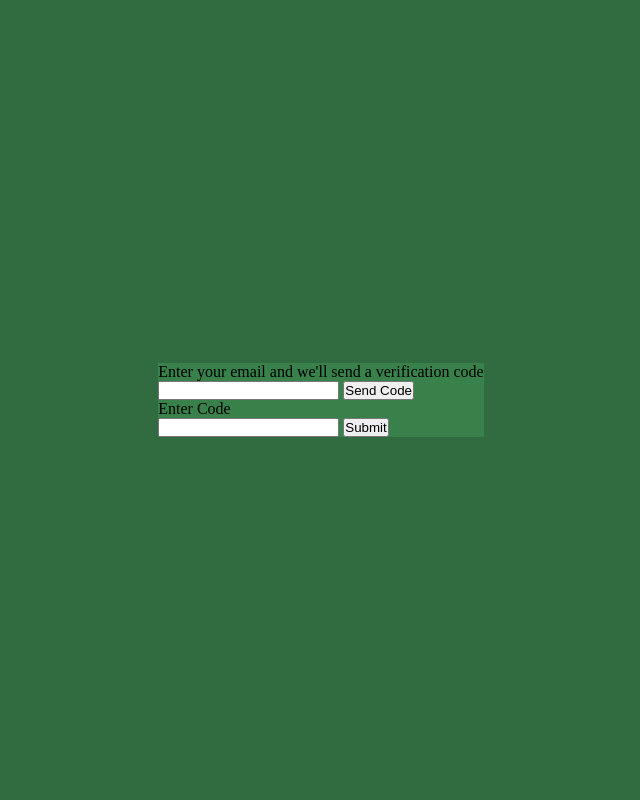
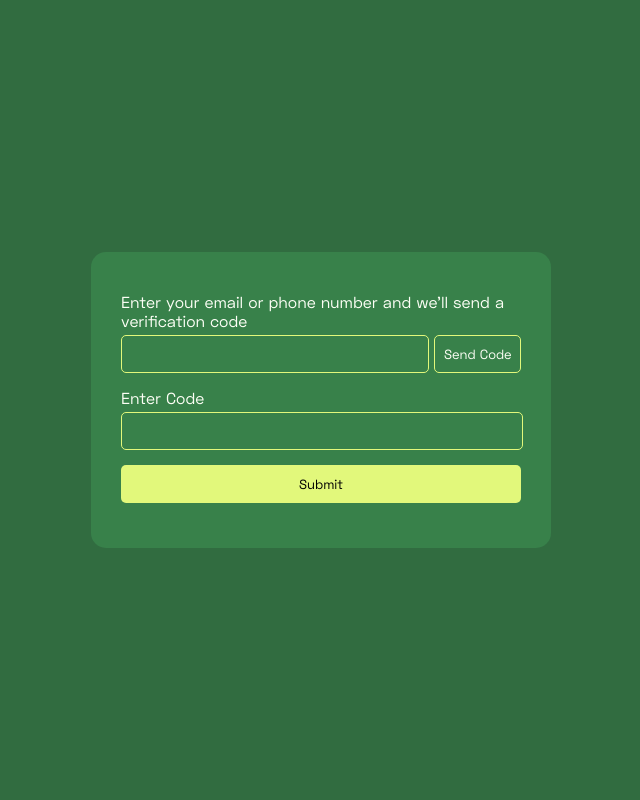
Before and after one commit to AylexCODE/Online-Car-Rental-System, a PHP site: page /auth/passwordReset.php in a window 1280 px wide. Shown: the whole page, without its empty margins (319-959 px from the left). Run offline with PHP 8.4, Linux system fonts and the light colour scheme.

Commit message:
Initial Setup

```diff
--- a/auth/passwordReset.php
+++ b/auth/passwordReset.php
@@ -3,10 +3,18 @@
     <head>
         <meta charset="UTF-8">
         <meta name="viewport" content="width=device-width, initial-scale=1.0">
+        <script src="../home/vendor/jquery-3.7.1.min.js"></script>
         <style type="text/css">
             *{
               padding: 0px;
               margin: 0px;
+              font-family: space-grotesk-regular;
+            }
+
+            @font-face{
+                font-family: space-grotesk-regular;
+                url: ("../fonts/SpaceGrotesk-Regular.otf");
+                src: url("../fonts/SpaceGrotesk-Regular.otf");
             }
 
             body {
@@ -19,24 +27,132 @@
 
             body > form {
                 background-color: #38814a;
+                color: #FDFFF6;
+                padding: 40px 30px;
+                border-radius: 15px;
+                display: flex;
+                flex-direction: column;
+                gap: 5px;
+                max-width: 50%;
+                width: 400px;
+            }
+
+            body > form > span {
+                display: flex;
+                flex-direction: row;
+                gap: 5px;
+            }
+
+            body input {
+                border: 1px solid #E2F87B;
+                border-radius: 5px;
+                background-color: transparent;
+                padding: 10px 10px;
+                margin-bottom: 10px;
+                color: #FDFFF6;
+            }
+
+            body button {
+                border-radius: 5px;
+                border: none;
+                height: 38px;
+            }
+
+            #contact {
+                width: 100%;
+            }
+
+            #code {
+                width: calc(100% - 20px);
+            }
+
+            #msg > p {
+                text-align: center;
+                width: 100%;
+            }
+
+            .success {
+                color: #FDFF6;
+            }
+
+            .error {
+                color: #E00;
             }
         </style>
         <title>Forgot Password</title>
     </head>
     <body>
-        <form>
-            <p>Enter your email and we'll send a verification code</p>
+        <form onsubmit="return false">
+            <p>Enter your email or phone number and we'll send a verification code</p>
             <span>
-                <input type="email">
-                <button onclick="sendCode();">Send Code</button>
+                <input type="text" id="contact" required>
+                <button id="sendCodeBtn" onclick="checkAccount();" style="width: 120px; background-color: transparent; border: 1px solid #E2F87B; color: #FDFFF6;">Send Code</button>
             </span>
             <p>Enter Code</p>
-            <input type="text">
+            <input type="text" id="code">
 
-            <button>Submit</button>
+            <button style="width: 100%; background-color: #E2F87B;">Submit</button>
+            <span id="msg"></span>
         </form>
     </body>
 </html>
 <script type="text/javascript">
+    const contact = document.getElementById("contact");
+    const code = document.getElementById("code");
+    const sendCodeBtn = document.getElementById("sendCodeBtn");
 
+    function countDown(n){
+        localStorage.setItem("countDown", n-1);
+        if(n >= 0){
+            setTimeout(() => {
+                sendCodeBtn.innerHTML = n;
+                countDown(n-1);
+            }, 1000);
+        }else{
+            sendCodeBtn.disabled = false;
+            sendCodeBtn.style.opacity = 1;
+            localStorage.removeItem("countDown");
+            sendCodeBtn.innerHTML = "Send Code";
+        }
+    }
+
+    function disableSendCodeBtn(){
+        sendCodeBtn.disabled = true;
+        sendCodeBtn.style.opacity = "0.5";
+        countDown(localStorage.getItem("countDown"));
+    }
+
+    function sendCode(){
+        localStorage.setItem("countDown", 1);
+
+        disableSendCodeBtn();
+
+        const chars = ['A,', 'a', 'B', 'b', 'C', 'c', 'D', 'd', 'E', 'e', 'F', 'f', 'G', 'g', 'H', 'h', 'I', 'i', 'J', 'j', 'K', 'k', 'L', 'l', 'M', 'm', 'N', 'n', 'O', 'o', 'P', 'p', 'Q', 'q', 'R', 'r', 'S', 's', 'T', 't', 'U', 'u', 'V', 'v', 'W', 'w', 'X', 'x', 'Y', 'y', 'Z', 'z', '0', '1', '2', '3', '4', '5', '6', '7', '8', '9'];
+        let randomCode = "";
+
+        for(let i = 0; i < 6; i++){
+            const rng = Math.floor(Math.random() * 63);
+            randomCode += chars[rng];
+        }
+    }
+
+    function checkAccount(){
+        $.ajax({
+            type: 'get',
+            url: `./handler/passwordResetHandler.php?contact=${contact.value}`,
+            success: function(res){
+                if(res == "Ok"){
+                    $("#msg").html("<p class='success'>Verification code sent!</p>");
+                    sendCode();
+                }else{
+                    $("#msg").html(`<p class='error'>${res}</p>`);
+                }
+            },
+            error: function(){}
+        });
+    }
+
+    if(localStorage.getItem("countDown")){
+        disableSendCodeBtn();
+    }
 </script>
```
Also changed, not shown: auth/handler/passwordResetHandler.php (added, +18 -0 lines).
